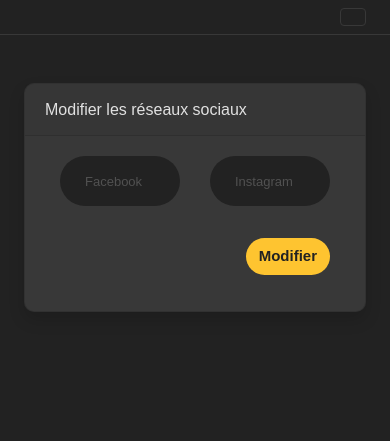
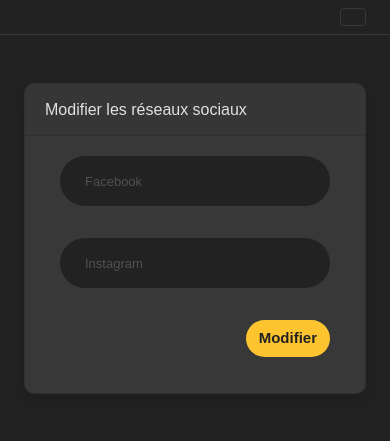
Before and after one commit to FLengrand59/SUSHIPUDEN, a PHP site: page /view/backoffice/rs.php in a window 390 px wide. Shown: the top 441 px of the page. Run offline with PHP 8.4, Linux system fonts and the light colour scheme; some libraries are stand-ins or nearby versions; some web fonts are replaced.

Commit message:
custom scrollbar > sidebar >mobile

```diff
--- a/public/css/backoffice.css
+++ b/public/css/backoffice.css
@@ -372,3 +372,17 @@
     font-size: 16px;
     margin: 0px;
 }
+
+/* custom scrollbar */
+
+
+::-webkit-scrollbar{
+    height: 10px;
+    width: 4px;
+    background: gray;
+    border-bottom-left-radius: 10px;
+    border-bottom-right-radius: 10px;
+}
+::-webkit-scrollbar-thumb:horizontal{
+    background: var(--darkgrey);
+}
--- a/view/backoffice/rs.php
+++ b/view/backoffice/rs.php
@@ -20,10 +20,10 @@
                                         <!-- form ajout d'une réservations -->
                                         <form action="" enctype="multipart/form-data" method="POST" id="addForm" role="form">
                                             <div class="form-group row mb-3">
-                                                <div class="col-lg-6 col-6 pb-2">
+                                                <div class="col-lg-6 col-12 pb-2">
                                                     <input class="form-control mb-4" name="nom" type="text" placeholder="Facebook">
                                                 </div>
-                                                <div class="col-lg-6 col-6 pb-2">
+                                                <div class="col-lg-6 col-12 pb-2">
                                                     <input class="form-control mb-4" name="prenom" type="text" placeholder="Instagram">
                                                 </div>
                                                 <div class="col-lg-6 text-center">
```
